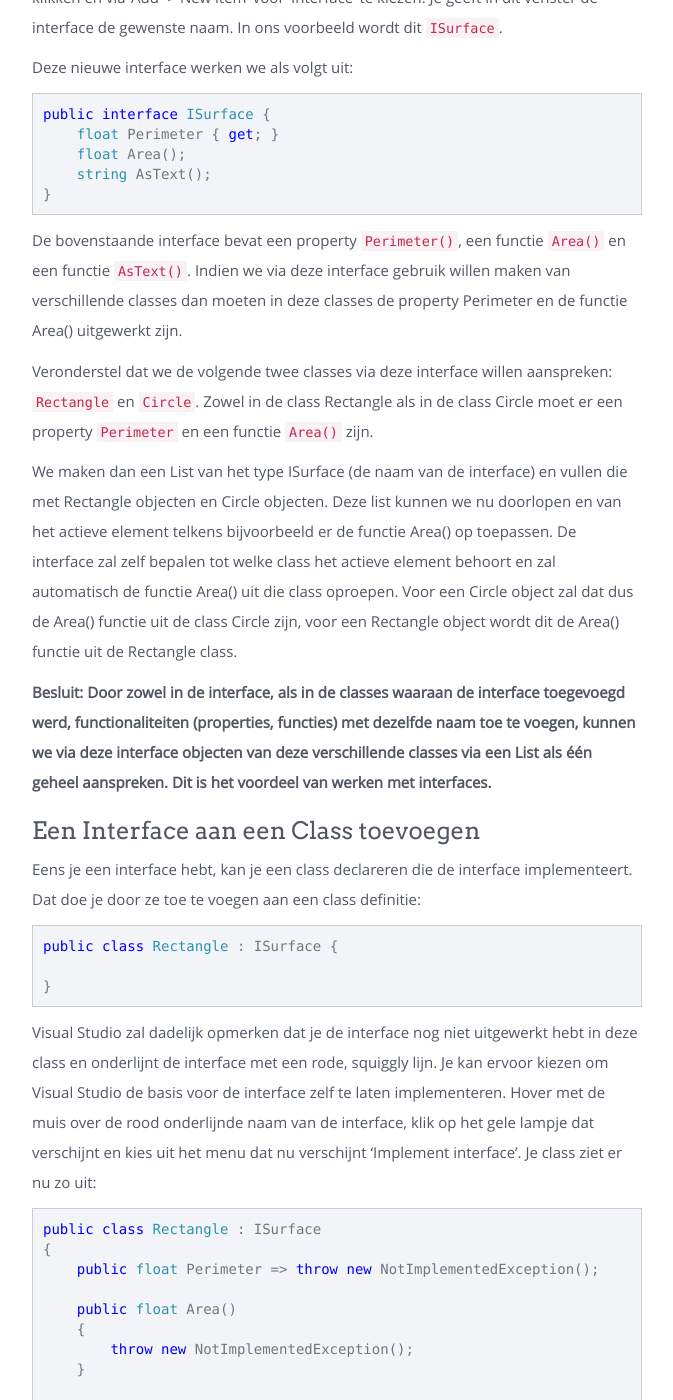
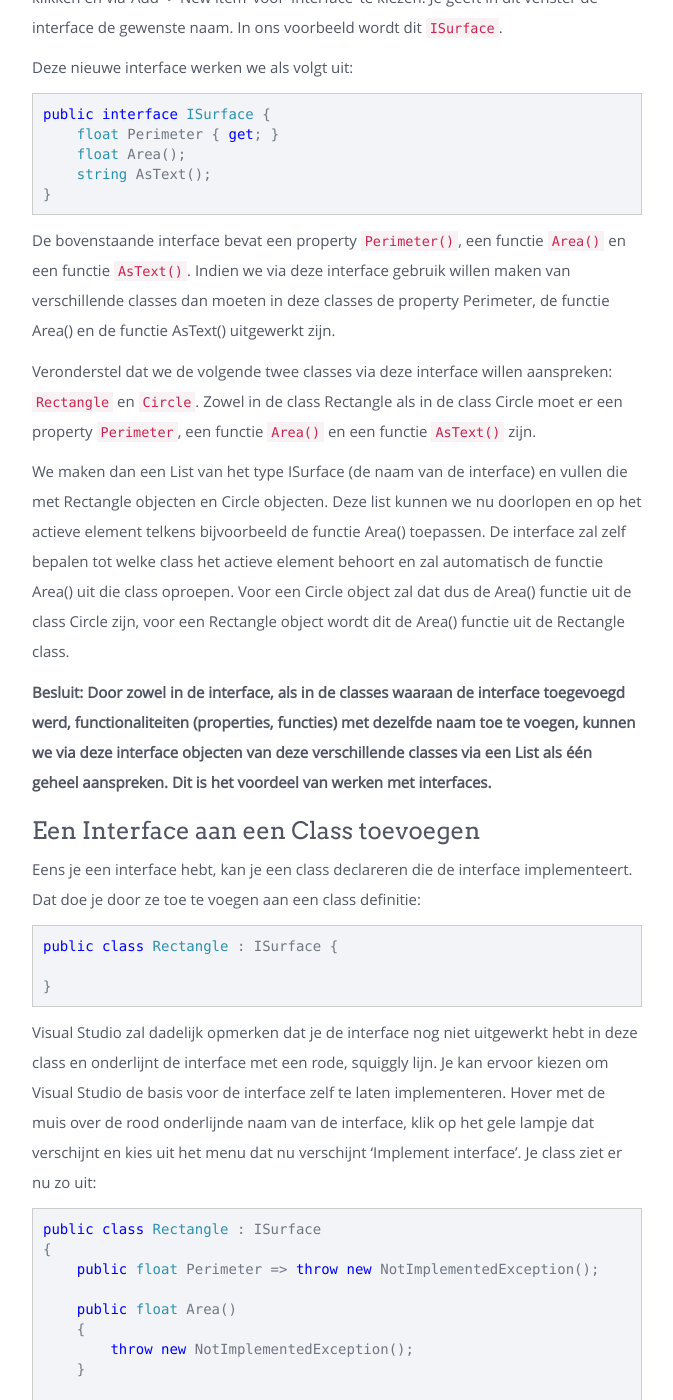
Before and after one commit to sma-it/sma-it.github.io, a Jekyll site: the page built from modules/advanced/_posts/2000-04-01-Interfaces.md, in a window 1280 px wide and 1400 px high, scrolled down 971 px. Shown: the whole window, without its empty margins (383-1056 px from the left). Built offline with Jekyll 4.4.1, drawn with Linux system fonts in a browser that asks for light colours; nearby versions of some CDN libraries; some of the changed text lies outside the part shown.

Commit message:
Added some content

````diff
--- a/modules/advanced/_posts/2000-04-01-Interfaces.md
+++ b/modules/advanced/_posts/2000-04-01-Interfaces.md
@@ -31,11 +31,11 @@
 ```
 
 De bovenstaande interface bevat een property `Perimeter()`, een functie `Area()` en een functie `AsText()`.
-Indien we via deze interface gebruik willen maken van verschillende classes dan moeten in deze classes de property Perimeter en de functie Area() uitgewerkt zijn.
+Indien we via deze interface gebruik willen maken van verschillende classes dan moeten in deze classes de property Perimeter, de functie Area() en de functie AsText() uitgewerkt zijn.
 
-Veronderstel dat we de volgende twee classes via deze interface willen aanspreken: `Rectangle` en `Circle`. Zowel in de class Rectangle als in de class Circle moet er een property `Perimeter` en een functie `Area()` zijn.
+Veronderstel dat we de volgende twee classes via deze interface willen aanspreken: `Rectangle` en `Circle`. Zowel in de class Rectangle als in de class Circle moet er een property `Perimeter`, een functie `Area()` en een functie `AsText()` zijn.
 
-We maken dan een List van het type ISurface (de naam van de interface) en vullen die met Rectangle objecten en Circle objecten. Deze list kunnen we nu doorlopen en van het actieve element telkens bijvoorbeeld er de functie Area() op toepassen. De interface zal zelf bepalen tot welke class het actieve element behoort en zal automatisch de functie Area() uit die class oproepen. Voor een Circle object zal dat dus de Area() functie uit de class Circle zijn, voor een Rectangle object wordt dit de Area() functie uit de Rectangle class.
+We maken dan een List van het type ISurface (de naam van de interface) en vullen die met Rectangle objecten en Circle objecten. Deze list kunnen we nu doorlopen en op het actieve element telkens bijvoorbeeld de functie Area() toepassen. De interface zal zelf bepalen tot welke class het actieve element behoort en zal automatisch de functie Area() uit die class oproepen. Voor een Circle object zal dat dus de Area() functie uit de class Circle zijn, voor een Rectangle object wordt dit de Area() functie uit de Rectangle class.
 
 __Besluit: Door zowel in de interface, als in de classes waaraan de interface toegevoegd werd, functionaliteiten (properties, functies) met dezelfde naam toe te voegen, kunnen we via deze interface objecten van deze verschillende classes via een List als één geheel aanspreken. Dit is het voordeel van werken met interfaces.__
 
@@ -129,7 +129,9 @@
 }
 ```
 
-Ook `Circle` heeft nu een functie `Area()` en een property `Perimeter`. Merk op dat Circle ook een eigen constructor en een property `Radius` heeft. Een interface is tevreden wanneer je de gevraagde functies implementeert. Wat er verder nog in de class staat, dat maakt voor de interface niet uit.
+Ook `Circle` heeft nu een functie `Area()` en een property `Perimeter`.
+
+Opmerking: Buiten de zaken die in de interface zitten heeft Circle ook een eigen constructor en een property `Radius`. De class Rectangle heeft nog de extra properties width en height en ook een eigen constructor. Een interface is tevreden wanneer je de gevraagde functies uit de interface implementeert. Wat er verder nog in de class staat, dat maakt voor de interface niet uit. Extra properties, een constructor, extra functies, ... zijn dus mogelijk naast de items die deel uitmaken van de interface.
 
 ## Objecten maken die interface elementen bevatten
 
````
Also changed, not shown: other parts of modules/advanced/_posts/2000-04-01-Interfaces.md (+3 -3 lines), Gemfile.lock.
